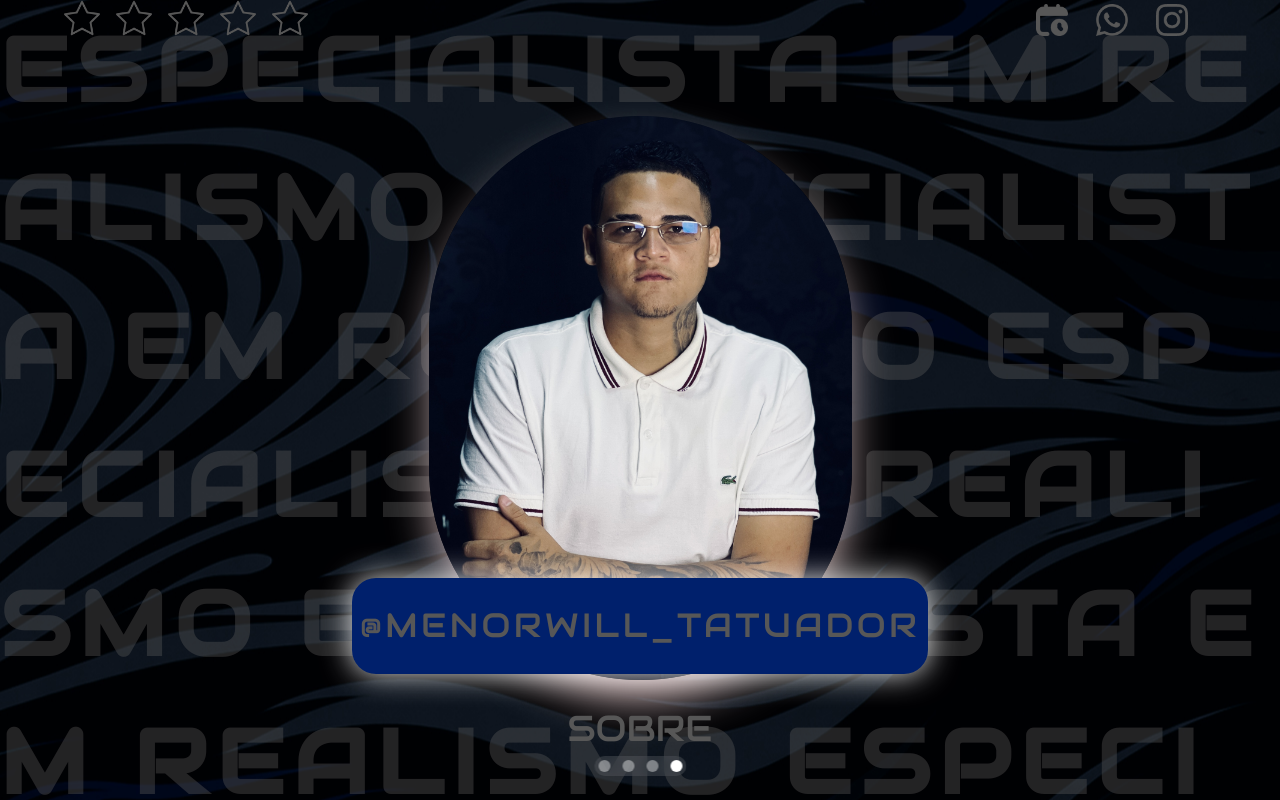
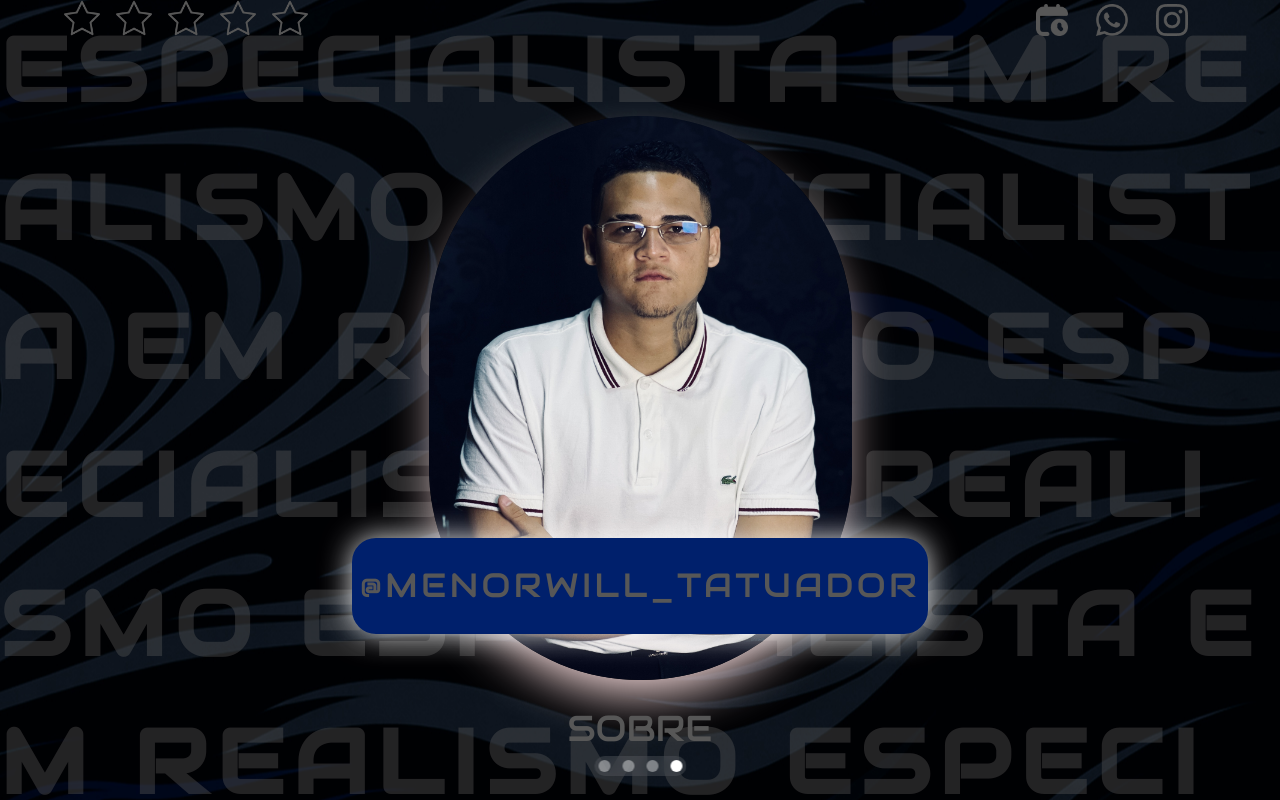
Before and after one commit to DaviCalebe/will-tattoo-portfolio, a React (Vite) app: page / in a window 1280 px wide. Built offline with nearby package versions, Linux system fonts and the light colour scheme.

Commit message:
fix: fix intro & gallery layout scaling on smaller screens

```diff
--- a/src/components/topbar.jsx
+++ b/src/components/topbar.jsx
@@ -6,8 +6,8 @@ import instagram from '../assets/instagram.png'
 
 const Topbar = () => {
   return (
-      <div className="pointer-events-none flex justify-between px-16 fixed top-0 z-40 w-full h-10 bg-transparent">
-        <div className="flex gap-4">
+      <div className="pointer-events-none flex justify-center xs:justify-between px-4 md:px-16 fixed top-0 z-40 w-full h-10 bg-transparent">
+        <div className="hidden xs:flex gap-4">
           <img src={star} alt="star" className="w-9 h-9" />
           <img src={star} alt="star" className="w-9 h-9" />
           <img src={star} alt="star" className="w-9 h-9" />
--- a/src/index.css
+++ b/src/index.css
@@ -5,6 +5,9 @@
   --font-audiowide: 'Audiowide', sans-serif;
   --color-primary: #575757;
   --color-secondary: #00206C;
+  --breakpoint-xxs: 26rem;
+  --breakpoint-xs: 31rem;
+
 }
 
 #root {
--- a/src/pages/gallery.jsx
+++ b/src/pages/gallery.jsx
@@ -54,9 +54,13 @@ const Gallery = () => {
   }, []);
 
   return (
-    <section className='flex items-center justify-center flex-shrink-0 w-screen h-screen snap-center snap-always overflow-hidden pb-10'>
-      <div data-vertical-scroll className="grid w-11/12 h-10/12 overflow-hidden overflow-y-auto scrollbar scrollbar-thumb-primary scrollbar-thumb-rounded-full scrollbar-track-transparent rounded-lg p-2">
-        <Masonry breakpointCols={5}
+    <section className='flex items-center justify-center flex-shrink-0 w-screen h-auto md:h-screen snap-center snap-always overflow-hidden pb-10'>
+      <div data-vertical-scroll className="grid w-11/12 h-auto md:h-10/12 md:overflow-hidden overflow-y-auto md:scrollbar md:scrollbar-thumb-primary md:scrollbar-thumb-rounded-full md:scrollbar-track-transparent rounded-lg p-2">
+        <Masonry breakpointCols={{
+          default: 5,
+          768:3,
+          420: 2
+        }}
         className='my-masonry-grid'
         columnClassName='my-masonry-grid_column'
         >
@@ -73,7 +77,7 @@ const Gallery = () => {
                 lightboxRef.current?.openAt(i);
               }}
             >
-              <img src={img} alt={`Tattoo ${i + 1}`} className='rounded-lg mb-4' />
+              <img src={img} alt={`Tattoo ${i + 1}`} className='rounded-lg mb-4 w-full' />
             </motion.a>
           ))}
         </Masonry>
--- a/src/pages/intro.jsx
+++ b/src/pages/intro.jsx
@@ -21,9 +21,9 @@ const Intro = () => {
         ))}
       </motion.div>
 
-      <div className="relative">
+      <div className="relative w-full my-10">
         <motion.div
-          className="w-[423px] h-[564px] rounded-full overflow-hidden mx-auto my-10 shadow-2xl shadow-red-100"
+          className="w-[70%] max-w-[423px] max-h-[564px] aspect-[423/564] rounded-full overflow-hidden mx-auto shadow-2xl shadow-red-100"
           initial={{ opacity: 0, x: 40, scale: 0.92 }}
           animate={{
             opacity: 1,
@@ -50,13 +50,13 @@ const Intro = () => {
           transition={{ duration: 0.4, ease: "easeOut" }}
           whileHover={{ scale: 1.04, pointerEvents: "auto" }}
           whileTap={{ scale: 0.96 }}
-          className="flex items-center justify-center absolute bottom-12 left-1/2 -translate-x-1/2 z-40 bg-secondary w-xl h-24 rounded-3xl shadow-[0_0_30px_rgba(255,255,255,0.9)] cursor-pointer"
+          className="flex items-center justify-center absolute bottom-12 left-1/2 -translate-x-1/2 z-40 bg-secondary w-[80%] md:w-xl h-24 rounded-3xl shadow-[0_0_30px_rgba(255,255,255,0.9)] cursor-pointer"
         >
          <a
           href='https://www.instagram.com/menorwill_tatuador'
           target="_blank"
           rel="noopener noreferrer"
-          className="text-[2.1rem] font-audiowide text-primary tracking-widest">
+          className="w-full xxs:text-xl xs:text-2xl sm:text-3xl md:text-[2.1rem] font-audiowide text-primary tracking-widest">
             @MENORWILL_TATUADOR
           </a>
         </motion.button>
```
